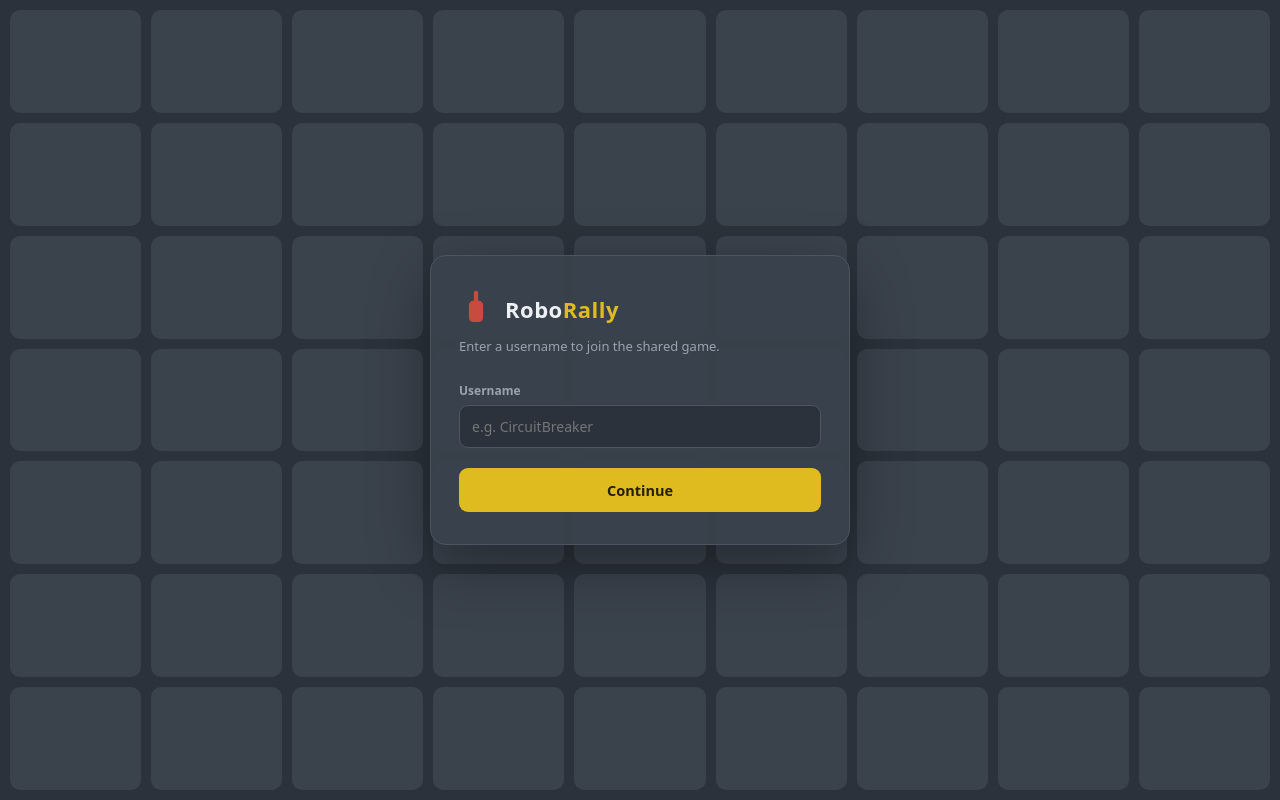
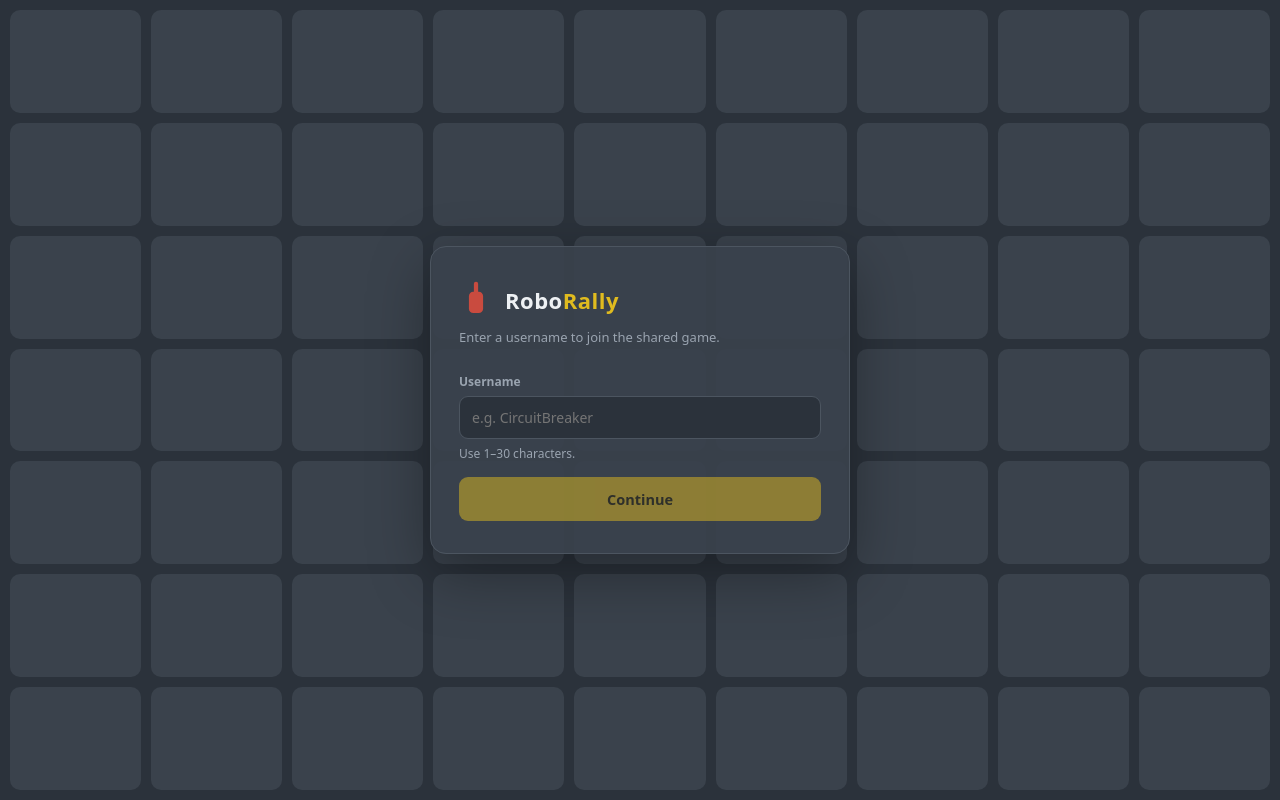
Before and after one commit to hananinas/RoboRally, a React (Vite) app in the folder apps/client/: page / in a window 1280 px wide. Built offline with nearby package versions, Linux system fonts and the light colour scheme.

Commit message:
Add username validation

```diff
--- a/apps/client/src/scenes/lobby/Lobby.css
+++ b/apps/client/src/scenes/lobby/Lobby.css
@@ -63,7 +63,7 @@
 
 .lobby-field {
   display: block;
-  margin-bottom: 14px;
+  margin-bottom: 6px;
 }
 
 .lobby-field span {
@@ -91,6 +91,17 @@
   border-color: #e0bb1f;
 }
 
+.lobby-validation {
+  min-height: 18px;
+  margin: 0 0 8px;
+  color: #9aa4b0;
+  font-size: 12px;
+}
+
+.lobby-validation--error {
+  color: #e8786e;
+}
+
 .lobby-primary-button {
   width: 100%;
   margin-top: 6px;
@@ -104,3 +115,8 @@
   font-weight: 700;
   cursor: pointer;
 }
+
+.lobby-primary-button:disabled {
+  cursor: not-allowed;
+  opacity: 0.5;
+}
--- a/apps/client/src/scenes/lobby/Lobby.tsx
+++ b/apps/client/src/scenes/lobby/Lobby.tsx
@@ -1,5 +1,6 @@
 import { useState, type FormEvent } from 'react'
 import './Lobby.css'
+import { isValidUsername } from './username.ts'
 
 type LobbyProps = {
   onSubmitUsername?: (username: string) => void
@@ -30,9 +31,12 @@ function BoardBackground() {
 
 export default function Lobby({ onSubmitUsername }: LobbyProps) {
   const [username, setUsername] = useState('')
+  const usernameLength = Array.from(username).length
+  const usernameIsValid = isValidUsername(username)
 
   function handleSubmit(event: FormEvent<HTMLFormElement>) {
     event.preventDefault()
+    if (!usernameIsValid) return
     onSubmitUsername?.(username)
   }
 
@@ -52,6 +56,8 @@ export default function Lobby({ onSubmitUsername }: LobbyProps) {
           <label className="lobby-field">
             <span>Username</span>
             <input
+              aria-describedby="username-help"
+              aria-invalid={usernameLength > 30}
               autoComplete="username"
               name="username"
               onChange={(event) => setUsername(event.target.value)}
@@ -60,7 +66,17 @@ export default function Lobby({ onSubmitUsername }: LobbyProps) {
               value={username}
             />
           </label>
-          <button className="lobby-primary-button" type="submit">
+          <p
+            className={`lobby-validation${usernameLength > 30 ? ' lobby-validation--error' : ''}`}
+            id="username-help"
+          >
+            {usernameLength > 30 ? 'Username cannot exceed 30 characters.' : 'Use 1–30 characters.'}
+          </p>
+          <button
+            className="lobby-primary-button"
+            disabled={!usernameIsValid}
+            type="submit"
+          >
             Continue
           </button>
         </form>
--- /dev/null
+++ b/apps/client/src/scenes/lobby/username.ts
@@ -0,0 +1,4 @@
+export function isValidUsername(username: string): boolean {
+  const length = Array.from(username).length
+  return length >= 1 && length <= 30
+}
```
Also changed, not shown: 1 other file (tests, documents, lock files or other folders).
